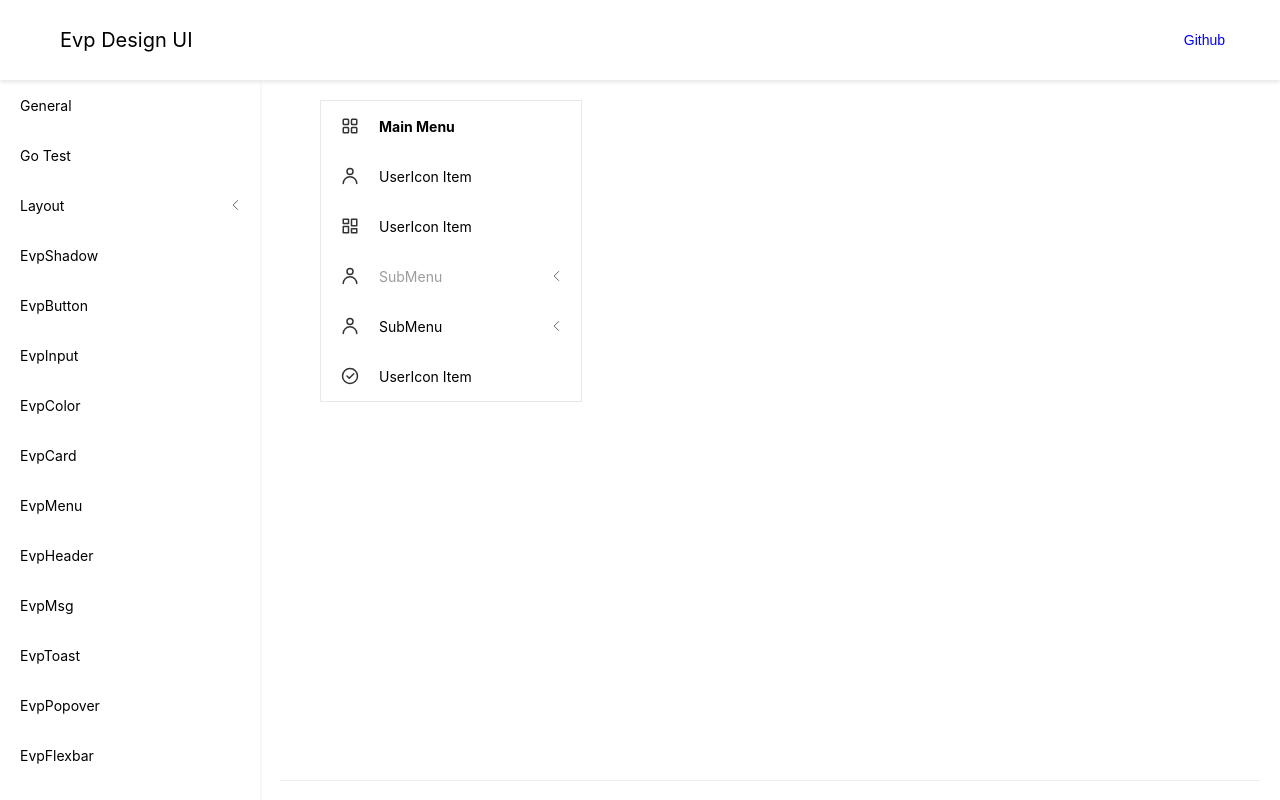
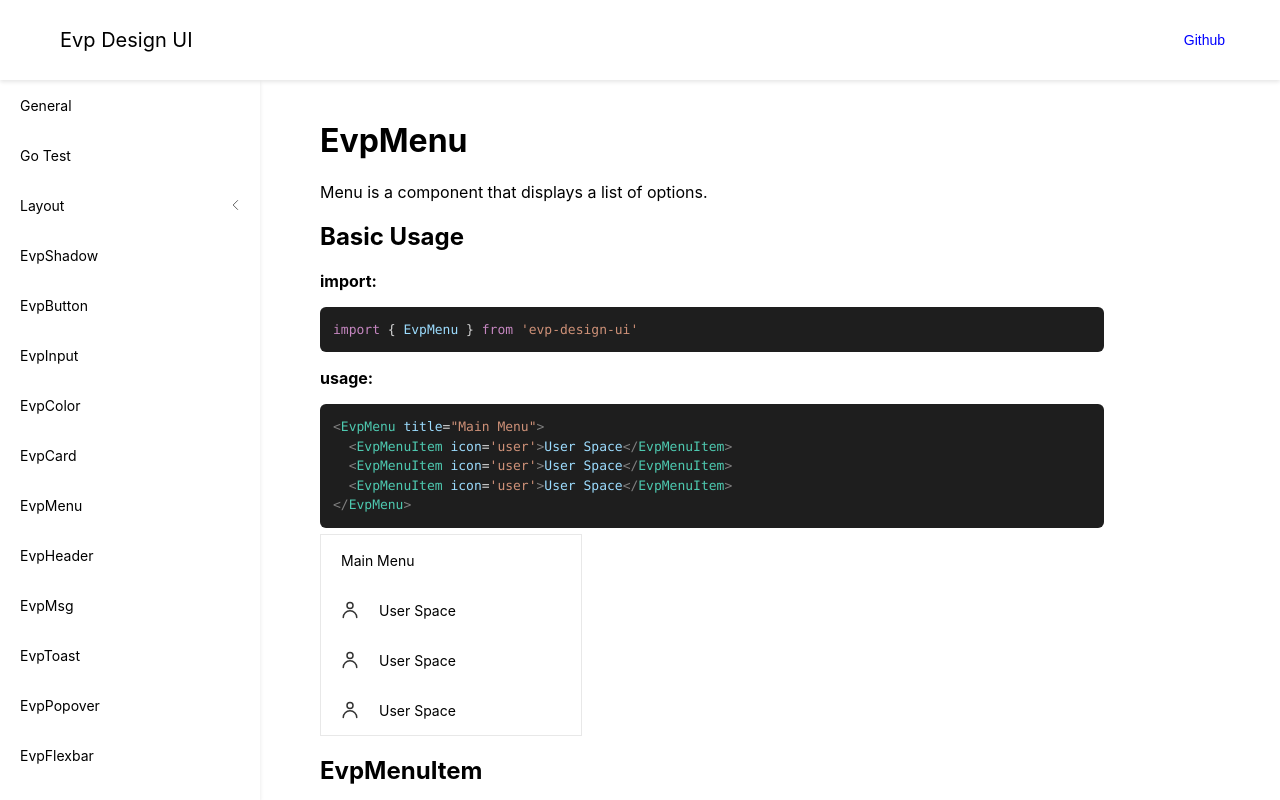
Before and after one commit to Evanpatchouli/evp-design-ui, a React app: page /#/components/evp-menu in a window 1280 px wide. Shown: the top 800 px of the page. Built offline with nearby package versions, Linux system fonts and the light colour scheme.

Commit message:
fix: evp-disabled

```diff
--- a/src/lib/evp-menu-item/index.tsx
+++ b/src/lib/evp-menu-item/index.tsx
@@ -5,6 +5,7 @@ import { IconType } from "../evp-icon";
 import EvpBaseProps from "../props";
 import AllParser from "../utils/props.parser";
 import { useNavigate } from "react-router";
+import { Color } from "../constant";
 
 export interface EvpMenuItemProps extends EvpBaseProps {
   children?: React.ReactNode,
@@ -28,13 +29,16 @@ export default function EvpMenuItem(props: EvpMenuItemProps) {
     }
   }
 
+  const disabled = props["not-allowed"]? 'evp-disabled' : '';
+
   return (
     <EvpRow alignItems="space-between"
-    class={props.class}
+    class={`${disabled} ${props.class??''}`.trim()}
     style={$props.style}
     $click={$click}
     pointer>
-      <EvpRow h={50} pd={[0,0,0,20]}>
+      <EvpRow h={50} pd={[0,0,0,20]}
+      >
         {(typeof props.title !== 'object')?
           <Fragment>
             {icon?<EvpIcon name={icon} radius={18} pd={[0,20,0,0]}></EvpIcon>:null}
--- a/src/lib/evp-menu/index.tsx
+++ b/src/lib/evp-menu/index.tsx
@@ -5,10 +5,10 @@ import EvpIcon, { IconType } from "../evp-icon";
 import { Color } from "../constant";
 import EvpBaseProps from "../props";
 import AllParser from "../utils/props.parser";
-
+import { useNavigate } from "react-router";
 
 import './index.scss'
-import { useNavigate } from "react-router";
+
 
 export interface EvpMenuProps extends EvpBaseProps {
   /** The following contents of this menu, usually to be of `EvpMenuItem` */
@@ -69,9 +69,11 @@ export default function EvpMenu(props: EvpMenuProps) {
 
   const childrenWrapperClass = props.submenu? `evp-menu-children ${expand?'':'close'}` : '';
 
+  const disabled = props["not-allowed"]? 'evp-disabled' : '';
+
   return (
     <EvpCol alignItems="left"
-      class={props.class}
+      class={`${disabled} ${props.class??''}`.trim()}
       pd={props.pd}
       mg={props.mg}
       w={props.w??'260px'}
@@ -81,7 +83,6 @@ export default function EvpMenu(props: EvpMenuProps) {
         ...$props.style
       }}>
       <EvpRow alignItems="space-between"
-      color={props["not-allowed"]? Color.Gray : Color.Black}
       $click={$click}>
         <EvpRow h={50} pd={[0,0,0,20]}>
           {typeof props.title === 'string'?
--- a/src/lib/global.css
+++ b/src/lib/global.css
@@ -16,6 +16,31 @@
   box-shadow: var(--pale-shadow);
 }
 
+.evp-disabled {
+  color: var(--LightGray) !important;
+  stroke: var(--LightGray) !important;
+
+  > * * * {
+    color: var(--LightGray) !important;
+    stroke: var(--LightGray) !important;
+  }
+
+  > * * {
+    color: var(--LightGray) !important;
+    stroke: var(--LightGray) !important;
+  }
+
+  > * {
+    color: var(--LightGray) !important;
+    stroke: var(--LightGray) !important;
+  }
+
+  * {
+    color: var(--LightGray) !important;
+    stroke: var(--LightGray) !important;
+  }
+}
+
 *,*:focus,*:hover{
   outline:none;
 }
--- a/src/preview/evp-menu.tsx
+++ b/src/preview/evp-menu.tsx
@@ -1,11 +1,73 @@
+import Md from "@/components/md"
 import SvgIcons from "../lib/evp-icon/svg.icons"
 import EvpMenu from "../lib/evp-menu"
 import EvpMenuItem from "../lib/evp-menu-item"
 import EvpRow from "../lib/evp-row"
+import Tsx from "@/components/tsx"
+import Card from "@/components/card"
 
 export default function MenuView() {
   return(
     <div className="preview-container">
+<Md>
+{`
+# EvpMenu
+
+Menu is a component that displays a list of options.
+
+## Basic Usage
+
+**import:**
+`}
+</Md>
+<Tsx>
+{`
+import { EvpMenu } from 'evp-design-ui'
+`}
+</Tsx>
+<Md>
+{`
+**usage:**
+`}
+</Md>
+<Tsx>
+{`
+<EvpMenu title="Main Menu">
+  <EvpMenuItem icon='user'>User Space</EvpMenuItem>
+  <EvpMenuItem icon='user'>User Space</EvpMenuItem>
+  <EvpMenuItem icon='user'>User Space</EvpMenuItem>
+</EvpMenu>
+`}
+</Tsx>
+      <EvpMenu title="Main Menu">
+        <EvpMenuItem icon='user'>User Space</EvpMenuItem>
+        <EvpMenuItem icon='user'>User Space</EvpMenuItem>
+        <EvpMenuItem icon='user'>User Space</EvpMenuItem>
+      </EvpMenu>
+<Md>
+{`
+## EvpMenuItem
+
+EvpMenu use its children as menu options, both EvpMenu and EvpMenuItem are standard menu option item.
+
+## Menu Title
+
+If you want to display the title of the menu, you can assign it to the title attribute of EvpMenu.
+
+## Menu Icon
+
+If you want to display the icon by th left side of title, you can assign it to the icon attribute of EvpMenu.
+
+## Submenu
+
+If you want to display a submenu, you can set a EvpMenu as one of a menu children and assign submenu attribute to it.
+
+## Disable some submenu or menuitem
+
+If you want to disable some menu or menuitem, you can assign not-allowed attribute to it.
+`}
+</Md>
+      <Card>
         <EvpMenu title={
           <EvpRow>
             <SvgIcons.All radius={18} pd={[0,20,0,0]}/>
@@ -13,6 +75,7 @@ export default function MenuView() {
           </EvpRow>
         }
         mg={[0,0,0,0]}
+        class="woc"
         >
           <EvpMenuItem icon='user'>UserIcon Item</EvpMenuItem>
           <EvpMenuItem icon='waterfalls_h'>UserIcon Item</EvpMenuItem>
@@ -22,12 +85,13 @@ export default function MenuView() {
             <EvpMenuItem icon='unknown'>Unknown Item</EvpMenuItem>
           </EvpMenu>
           <EvpMenu submenu icon='user' title="SubMenu">
-          <EvpMenuItem icon='unknown'>Unknown Item</EvpMenuItem>
+            <EvpMenuItem not-allowed icon='unknown'>Unknown Item</EvpMenuItem>
             <EvpMenuItem icon='unknown'>Unknown Item</EvpMenuItem>
             <EvpMenuItem icon='unknown'>Unknown Item</EvpMenuItem>
           </EvpMenu>
           <EvpMenuItem icon='true_circle'>UserIcon Item</EvpMenuItem>
         </EvpMenu>
+      </Card>
     </div>
   )
 }
```
Lines whose indentation alone changed are shown as unchanged.
